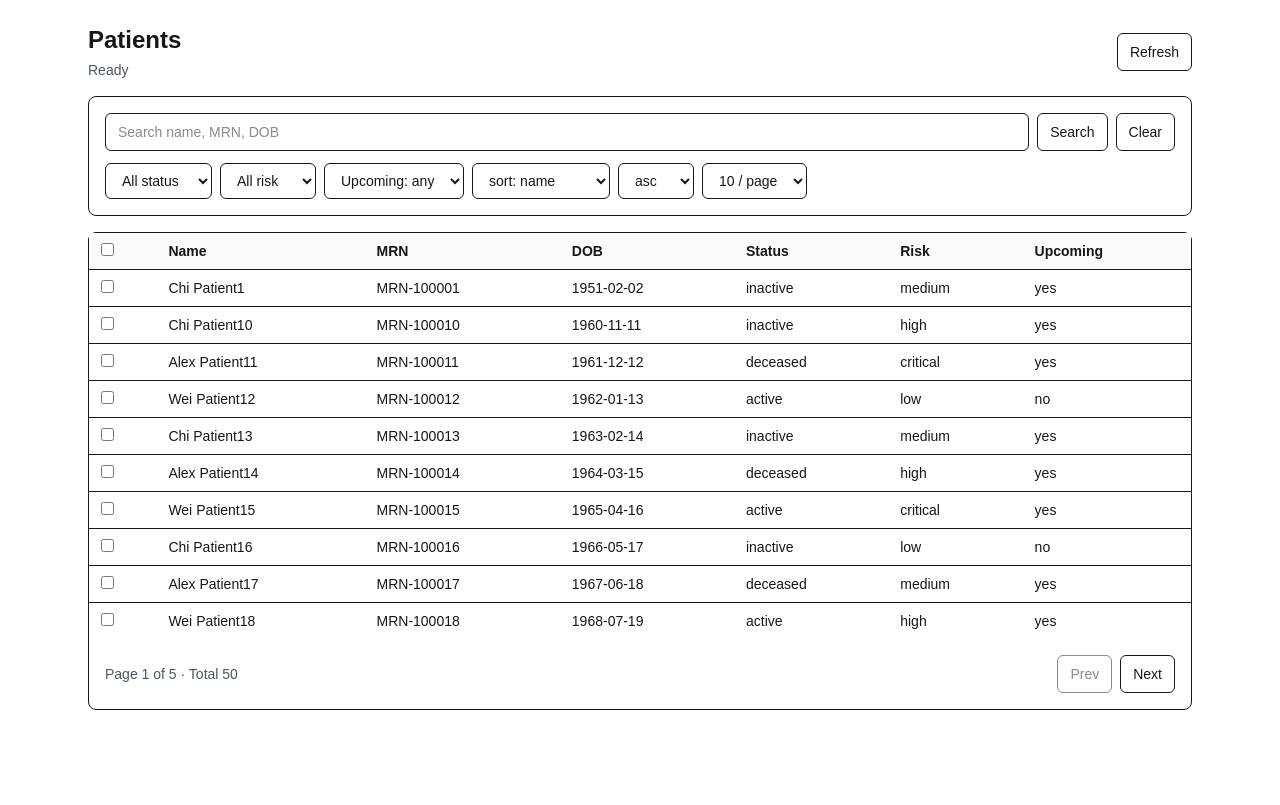
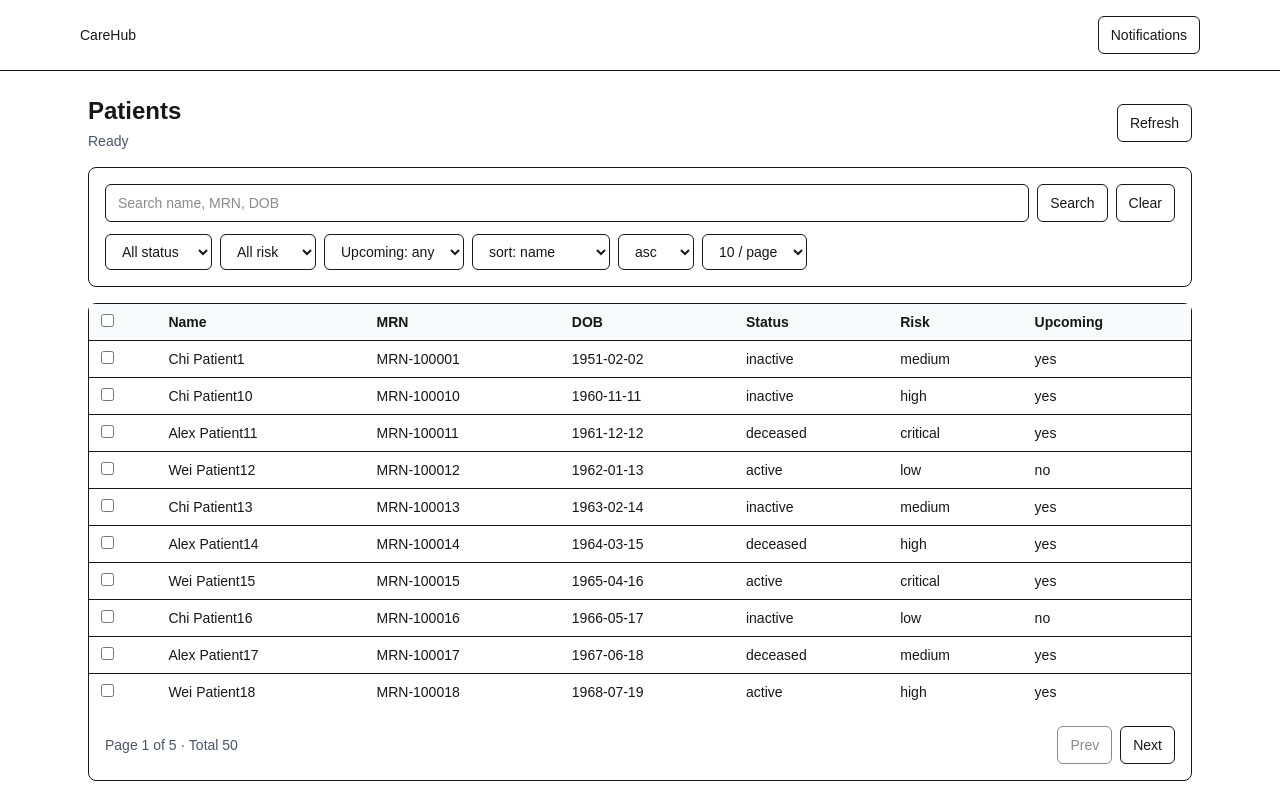
Before and after one commit to Craigchen-2001/carehub-next-dashboard, a Next.js app: page /patients in a window 1280 px wide. Built offline with nearby package versions, Linux system fonts and the light colour scheme.

Commit message:
feat: notifications api + bell ui + mark read

```diff
--- /dev/null
+++ b/src/app/api/notifications/[id]/read/route.ts
@@ -0,0 +1,9 @@
+import { NextResponse } from "next/server";
+import { markRead } from "@/lib/mockNotifications";
+
+export async function POST(_: Request, ctx: { params: Promise<{ id: string }> }) {
+  const { id } = await ctx.params;
+  const ok = markRead(id);
+  if (!ok) return NextResponse.json({ message: "Not found" }, { status: 404 });
+  return NextResponse.json({ ok: true });
+}
--- /dev/null
+++ b/src/app/api/notifications/mark-all-read/route.ts
@@ -0,0 +1,7 @@
+import { NextResponse } from "next/server";
+import { markAllRead } from "@/lib/mockNotifications";
+
+export async function POST() {
+  const res = markAllRead();
+  return NextResponse.json(res);
+}
--- /dev/null
+++ b/src/app/api/notifications/route.ts
@@ -0,0 +1,9 @@
+import { NextResponse } from "next/server";
+import { listNotifications, unreadCount } from "@/lib/mockNotifications";
+
+export async function GET() {
+  return NextResponse.json({
+    unreadCount: unreadCount(),
+    data: listNotifications(),
+  });
+}
--- a/src/app/api/patients/[id]/appointments/route.ts
+++ b/src/app/api/patients/[id]/appointments/route.ts
@@ -1,6 +1,7 @@
 import { NextResponse } from "next/server";
 import { z } from "zod";
 import { addAppointment, getPatientById, listAppointments } from "@/lib/mockPatientDetail";
+import { addNotification } from "@/lib/mockNotifications";
 
 const ParamsSchema = z.object({ id: z.string().min(1) });
 
@@ -36,5 +37,12 @@ export async function POST(req: Request, ctx: { params: Promise<{ id: string }>
   if (!body.success) return NextResponse.json({ message: "Invalid body", issues: body.error.issues }, { status: 400 });
 
   const created = addAppointment(p.id, body.data);
+
+  addNotification({
+    type: "appointment_update",
+    title: "Appointment created",
+    body: `${p.firstName} ${p.lastName} · ${created.type} · ${created.status}`,
+  });
+
   return NextResponse.json(created, { status: 201 });
 }
--- a/src/app/api/patients/[id]/notes/route.ts
+++ b/src/app/api/patients/[id]/notes/route.ts
@@ -1,6 +1,7 @@
 import { NextResponse } from "next/server";
 import { z } from "zod";
 import { addNote, getPatientById, listNotes } from "@/lib/mockPatientDetail";
+import { addNotification } from "@/lib/mockNotifications";
 
 const ParamsSchema = z.object({ id: z.string().min(1) });
 const BodySchema = z.object({ author: z.string().min(1), text: z.string().min(1) });
@@ -29,5 +30,12 @@ export async function POST(req: Request, ctx: { params: Promise<{ id: string }>
   if (!body.success) return NextResponse.json({ message: "Invalid body", issues: body.error.issues }, { status: 400 });
 
   const created = addNote(p.id, body.data.author, body.data.text);
+
+  addNotification({
+    type: "message",
+    title: "New note added",
+    body: `${p.firstName} ${p.lastName} · ${body.data.author}`,
+  });
+
   return NextResponse.json(created, { status: 201 });
 }
--- a/src/app/layout.tsx
+++ b/src/app/layout.tsx
@@ -1,11 +1,23 @@
-import Providers from "@/app/providers";
 import "./globals.css";
+import Providers from "./providers";
+import ToastProvider from "@/components/ToastProvider";
+import NotificationBell from "@/components/NotificationBell";
 
 export default function RootLayout({ children }: { children: React.ReactNode }) {
   return (
     <html lang="en">
       <body>
-        <Providers>{children}</Providers>
+        <Providers>
+          <ToastProvider>
+            <div className="border-b">
+              <div className="mx-auto flex max-w-6xl items-center justify-between p-4">
+                <div className="text-sm font-medium">CareHub</div>
+                <NotificationBell />
+              </div>
+            </div>
+            {children}
+          </ToastProvider>
+        </Providers>
       </body>
     </html>
   );
--- a/src/app/patients/[id]/page.tsx
+++ b/src/app/patients/[id]/page.tsx
@@ -1,6 +1,7 @@
 "use client";
 
 import { useMemo, useState } from "react";
+import { useToast } from "@/components/ToastProvider";
 import { useParams, useRouter, useSearchParams } from "next/navigation";
 import { useMutation, useQuery, useQueryClient } from "@tanstack/react-query";
 import {
@@ -46,6 +47,8 @@ export default function PatientDetailPage() {
   const sp = useSearchParams();
   const params = useParams<{ id: string }>();
   const id = params.id;
+
+  const toast = useToast();
 
   const tab = (sp.get("tab") as TabKey) || "overview";
   const activeTab: TabKey = TABS.includes(tab) ? tab : "overview";
@@ -99,6 +102,7 @@ export default function PatientDetailPage() {
       if (ctx?.prev) qc.setQueryData(["notes", id], ctx.prev);
     },
     onSuccess: () => {
+      toast.push({ title: "Note added" });
       qc.invalidateQueries({ queryKey: ["notes", id] });
     },
   });
@@ -151,6 +155,7 @@ export default function PatientDetailPage() {
       if (ctx?.prev) qc.setQueryData(["appointments", id], ctx.prev);
     },
     onSuccess: () => {
+      toast.push({ title: "Appointment created" });
       qc.invalidateQueries({ queryKey: ["appointments", id] });
     },
   });
--- /dev/null
+++ b/src/components/NotificationBell.tsx
@@ -0,0 +1,85 @@
+"use client";
+
+import { useMemo, useState } from "react";
+import { useMutation, useQuery, useQueryClient } from "@tanstack/react-query";
+import { fetchNotifications, markAllNotificationsRead, markNotificationRead } from "@/lib/apiNotifications";
+
+export default function NotificationBell() {
+  const qc = useQueryClient();
+  const [open, setOpen] = useState(false);
+
+  const q = useQuery({
+    queryKey: ["notifications"],
+    queryFn: fetchNotifications,
+    refetchInterval: 5000,
+  });
+
+  const unread = q.data?.unreadCount ?? 0;
+  const items = q.data?.data ?? [];
+
+  const markAllMut = useMutation({
+    mutationFn: markAllNotificationsRead,
+    onSuccess: () => qc.invalidateQueries({ queryKey: ["notifications"] }),
+  });
+
+  const markOneMut = useMutation({
+    mutationFn: (id: string) => markNotificationRead(id),
+    onSuccess: () => qc.invalidateQueries({ queryKey: ["notifications"] }),
+  });
+
+  const latest = useMemo(() => items.slice(0, 10), [items]);
+
+  return (
+    <div className="relative">
+      <button className="rounded-md border px-3 py-2 text-sm" onClick={() => setOpen((v) => !v)}>
+        Notifications{unread > 0 ? ` (${unread})` : ""}
+      </button>
+
+      {open && (
+        <div className="absolute right-0 z-50 mt-2 w-[520px] rounded-lg border bg-white p-4 shadow-sm">
+          <div className="flex items-center justify-between">
+            <div className="text-sm font-semibold">Recent notifications</div>
+            <button
+              className="rounded-md border px-3 py-2 text-sm disabled:opacity-50"
+              disabled={markAllMut.isPending || unread === 0}
+              onClick={() => markAllMut.mutate()}
+            >
+              Mark all read
+            </button>
+          </div>
+
+          <div className="mt-3 space-y-2">
+            {q.isLoading && <div className="text-sm text-gray-600">Loading…</div>}
+            {q.isError && <div className="text-sm text-gray-600">{(q.error as Error).message}</div>}
+
+            {!q.isLoading && !q.isError && latest.length === 0 && (
+              <div className="text-sm text-gray-600">No notifications</div>
+            )}
+
+            {latest.map((n) => (
+              <button
+                key={n.id}
+                className={`w-full rounded-md border p-3 text-left text-sm ${
+                  n.read ? "opacity-70" : "font-medium"
+                }`}
+                onClick={() => markOneMut.mutate(n.id)}
+              >
+                <div className="flex items-center justify-between gap-3">
+                  <div>{n.title}</div>
+                  <div className="text-xs text-gray-600">{new Date(n.ts).toLocaleString()}</div>
+                </div>
+                <div className="mt-1 text-sm text-gray-700">{n.body}</div>
+              </button>
+            ))}
+          </div>
+
+          <div className="mt-3 flex justify-end">
+            <button className="rounded-md border px-3 py-2 text-sm" onClick={() => setOpen(false)}>
+              Close
+            </button>
+          </div>
+        </div>
+      )}
+    </div>
+  );
+}
--- /dev/null
+++ b/src/components/ToastProvider.tsx
@@ -0,0 +1,50 @@
+"use client";
+
+import { createContext, useCallback, useContext, useMemo, useState } from "react";
+
+type Toast = {
+  id: string;
+  title: string;
+  body?: string;
+};
+
+type ToastContextValue = {
+  push: (t: { title: string; body?: string }) => void;
+};
+
+const ToastContext = createContext<ToastContextValue | null>(null);
+
+export const useToast = () => {
+  const ctx = useContext(ToastContext);
+  if (!ctx) throw new Error("ToastProvider missing");
+  return ctx;
+};
+
+export default function ToastProvider({ children }: { children: React.ReactNode }) {
+  const [toasts, setToasts] = useState<Toast[]>([]);
+
+  const push = useCallback((t: { title: string; body?: string }) => {
+    const id = `toast-${Date.now()}-${Math.random().toString(16).slice(2)}`;
+    const next: Toast = { id, title: t.title, body: t.body };
+    setToasts((prev) => [next, ...prev].slice(0, 5));
+    window.setTimeout(() => {
+      setToasts((prev) => prev.filter((x) => x.id !== id));
+    }, 2500);
+  }, []);
+
+  const value = useMemo(() => ({ push }), [push]);
+
+  return (
+    <ToastContext.Provider value={value}>
+      {children}
+      <div className="fixed right-4 top-4 z-50 flex w-[320px] flex-col gap-2">
+        {toasts.map((t) => (
+          <div key={t.id} className="rounded-lg border bg-white p-3 text-sm shadow">
+            <div className="font-medium">{t.title}</div>
+            {t.body ? <div className="mt-1 text-gray-600">{t.body}</div> : null}
+          </div>
+        ))}
+      </div>
+    </ToastContext.Provider>
+  );
+}
--- /dev/null
+++ b/src/lib/apiNotifications.ts
@@ -0,0 +1,43 @@
+import { z } from "zod";
+
+const NotificationSchema = z.object({
+  id: z.string(),
+  ts: z.string(),
+  type: z.enum(["appointment_update", "patient_alert", "message"]),
+  title: z.string(),
+  body: z.string(),
+  read: z.boolean(),
+});
+
+const NotificationsResponseSchema = z.object({
+  unreadCount: z.number(),
+  data: z.array(NotificationSchema),
+});
+
+export type NotificationItem = z.infer<typeof NotificationSchema>;
+export type NotificationsResponse = z.infer<typeof NotificationsResponseSchema>;
+
+async function parseJson(res: Response) {
+  const json = await res.json().catch(() => null);
+  return json;
+}
+
+export async function fetchNotifications(): Promise<NotificationsResponse> {
+  const res = await fetch("/api/notifications", { cache: "no-store" });
+  const json = await parseJson(res);
+  const parsed = NotificationsResponseSchema.safeParse(json);
+  if (!parsed.success) throw new Error(JSON.stringify(parsed.error.issues));
+  return parsed.data;
+}
+
+export async function markNotificationRead(id: string) {
+  const res = await fetch(`/api/notifications/${id}/read`, { method: "POST" });
+  if (!res.ok) throw new Error("Failed to mark read");
+  return res.json().catch(() => ({}));
+}
+
+export async function markAllNotificationsRead() {
+  const res = await fetch(`/api/notifications/mark-all-read`, { method: "POST" });
+  if (!res.ok) throw new Error("Failed to mark all read");
+  return res.json().catch(() => ({}));
+}
--- /dev/null
+++ b/src/lib/mockNotifications.ts
@@ -0,0 +1,55 @@
+export type NotificationType = "appointment_update" | "patient_alert" | "message";
+
+export type NotificationItem = {
+  id: string;
+  ts: string;
+  type: NotificationType;
+  title: string;
+  body: string;
+  read: boolean;
+};
+
+let store: NotificationItem[] = [];
+
+export function listNotifications() {
+  return store.slice().sort((a, b) => (a.ts < b.ts ? 1 : -1));
+}
+
+export function unreadCount() {
+  return store.reduce((acc, n) => acc + (n.read ? 0 : 1), 0);
+}
+
+export function addNotification(input: { type: NotificationType; title: string; body: string }) {
+  const item: NotificationItem = {
+    id: `ntf-${Date.now()}-${Math.random().toString(16).slice(2)}`,
+    ts: new Date().toISOString(),
+    type: input.type,
+    title: input.title,
+    body: input.body,
+    read: false,
+  };
+  store = [item, ...store].slice(0, 50);
+  return item;
+}
+
+export function markRead(id: string) {
+  let changed = false;
+  store = store.map((n) => {
+    if (n.id !== id) return n;
+    if (n.read) return n;
+    changed = true;
+    return { ...n, read: true };
+  });
+  return changed;
+}
+
+export function markAllRead() {
+  const before = unreadCount();
+  store = store.map((n) => ({ ...n, read: true }));
+  const after = unreadCount();
+  return { before, after };
+}
+
+export function resetNotifications() {
+  store = [];
+}
```
